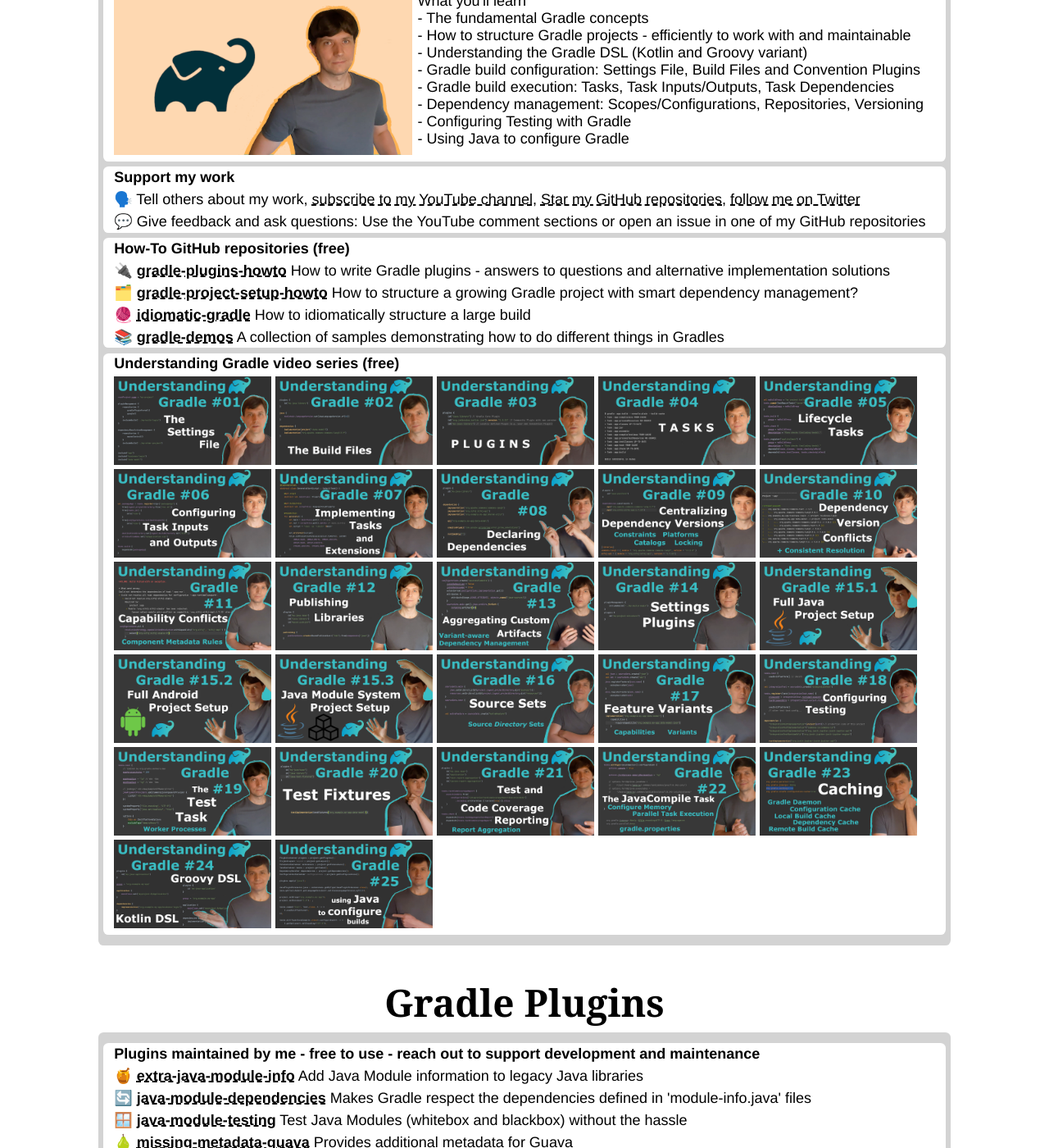
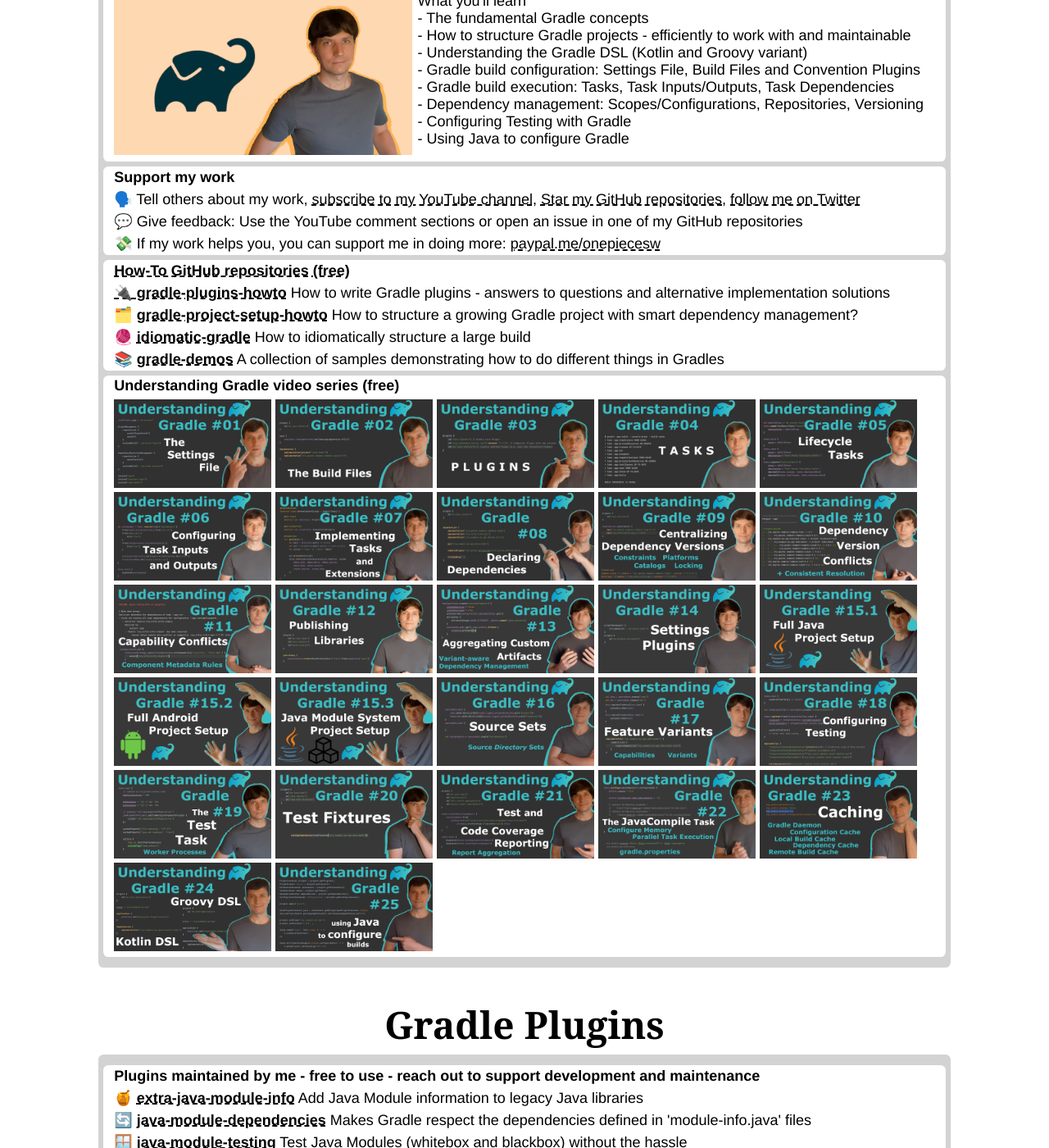
Before and after one commit to OnepieceSoftware/onepiecesoftware.github.io, a Jekyll site: the page index.html, which Jekyll copies as it is, in a window 1280 px wide and 1400 px high, scrolled down 3108 px. Shown: the whole window at 82% size. Built offline with Jekyll 4.4.1, drawn with Linux system fonts in a browser that asks for light colours; some of the changed lines change nothing that is shown; some of the changed text lies outside the part shown.

Commit message:
Update links

```diff
--- a/index.html
+++ b/index.html
@@ -324,7 +324,8 @@
     <ul>
       <li><b>Support my work</b></li>
       <li>🗣️ Tell others about my work, <a href="https://www.youtube.com/c/onepieceSoftware">subscribe to my YouTube channel</a>, <a href="https://github.com/jjohannes">Star my GitHub repositories</a>, <a href="https://twitter.com/jeoj">follow me on Twitter</a></li>
-      <li>💬 Give feedback and ask questions: Use the YouTube comment sections or open an issue in one of my GitHub repositories</li>
+      <li>💬 Give feedback: Use the YouTube comment sections or open an issue in one of my GitHub repositories</li>
+      <li>💸 If my work helps you, you can support me in doing more: <a href="https://paypal.me/onepiecesw">paypal.me/onepiecesw</li>
     </ul>
   </div>
   <div class="box">
@@ -675,9 +676,10 @@
   <div class="box">
     <ul>
       <li><b>Plugins maintained by me - free to use - reach out to support development and maintenance</b></li>
-      <li>🍯 <b><a target="_blank" href="https://github.com/jjohannes/extra-java-module-info">extra-java-module-info</a></b> Add Java Module information to legacy Java libraries</li>
-      <li>🔄 <b><a target="_blank" href="https://github.com/jjohannes/java-module-dependencies">java-module-dependencies</a></b> Makes Gradle respect the dependencies defined in 'module-info.java' files</li>
-      <li>🪟 <b><a target="_blank" href="https://github.com/jjohannes/java-module-testing">java-module-testing</a></b> Test Java Modules (whitebox and blackbox) without the hassle</li>
+      <li>🍯 <b><a target="_blank" href="https://github.com/gradlex-org/extra-java-module-info">extra-java-module-info</a></b> Add Java Module information to legacy Java libraries</li>
+      <li>🔄 <b><a target="_blank" href="https://github.com/gradlex-org/java-module-dependencies">java-module-dependencies</a></b> Makes Gradle respect the dependencies defined in 'module-info.java' files</li>
+      <li>🪟 <b><a target="_blank" href="https://github.com/gradlex-org/java-module-testing">java-module-testing</a></b> Test Java Modules (whitebox and blackbox) without the hassle</li>
+      <li>⚙ <b><a target="_blank" href="https://github.com/gradlex-org/build-parameters">build-parameters</a></b> Compile-safe access to parameters supplied to a Gradle build</li>
       <li>🍐 <b><a target="_blank" href="https://github.com/jjohannes/missing-metadata-guava">missing-metadata-guava</a></b> Provides additional metadata for Guava</li>
       <li>📖 <b><a target="_blank" href="https://github.com/jjohannes/java-ecosystem-capabilities">java-ecosystem-capabilities</a></b> Adds Capabilities to well-known Components hosted on Maven Central</li>
     </ul>
```
